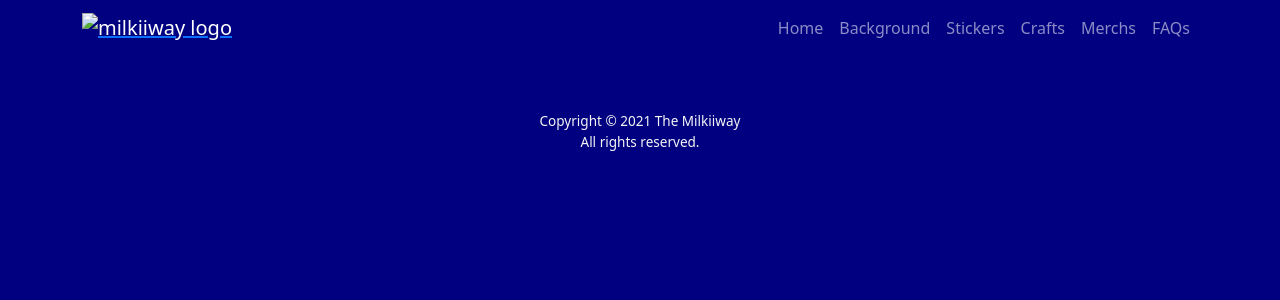
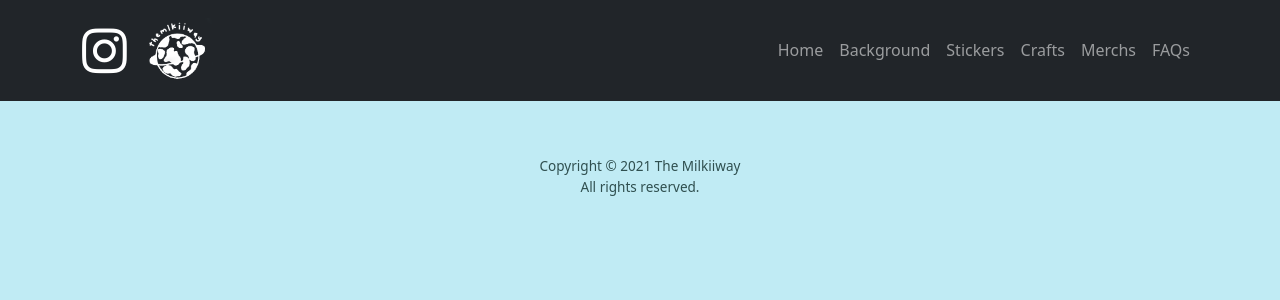
Before and after one commit to suipingooi/themilkii, a Django app: template templates/base-template.html in a window 1280 px wide. Shown: the top 300 px of the page. Run offline with Django 3.2, Linux system fonts and the light colour scheme; the template is opened without the code that fills it, so the values that code supplies are empty.

Commit message:
added favicon and logos

```diff
--- a/static/css/style.css
+++ b/static/css/style.css
@@ -1,6 +1,13 @@
 body {
-    background-color: navy;
-    color: whitesmoke;
+    background-color: #c0ebf4;
+    color: #2f4f4f;
+}
+
+#ig {
+    font-size: calc(28px + 1.8vw);
+}
+#mainlogo {
+    width: 70px;
 }
 #footer {
     position: relative;
@@ -14,3 +21,4 @@ body {
     font-size: calc(11px + 0.2vw);
     padding-top: 5px;
 }
+/* _____________________________________ */
--- a/templates/base-template.html
+++ b/templates/base-template.html
@@ -8,7 +8,7 @@
     <title>{% block head_title %}{%endblock%}</title>
 
     <!-- favicon -->
-    <!-- <link rel="icon" type="image/ico" href="{% static 'assets\images\favicon.ico' %}"> -->
+    <link rel="icon" type="image/ico" href="{% static 'assets\images\favicon.ico' %}">
 
     <!-- googlefont pairings -->
     <!-- <link
@@ -31,11 +31,13 @@
     <link rel="stylesheet" href="{% static 'css\style.css' %}">
 </head>
 <body>
-    <nav class="navbar navbar-expand-lg navbar-dark">
+    <nav class="navbar navbar-expand-lg navbar-dark bg-dark">
         <div class="container justify-content-between">
-            <a class="col" href="#">
-                <img id="mainlogo" class="navbar-brand" src="#"
-                    alt="milkiiway logo" /></a>
+            <a href="https://www.instagram.com/themlkiiway" target="blank"
+                id="ig" class="navbar-brand fab fa-instagram"></a>
+            <a class="navbar-brand" href="#">
+                <img id="mainlogo" class="navbar-brand" src="{% static 'assets\images\mlkiilogo_walpha.png' %}"
+                    alt="mlkiiway" /></a>
             <button class="navbar-toggler" type="button" data-bs-toggle="collapse" data-bs-target="#navigator"
                 aria-controls="navigator" aria-expanded="false" aria-label="Toggle navigation">
                 <span class="navbar-toggler-icon"></span>
```
Also changed, not shown: static/assets/images/favicon.ico (added), static/assets/images/mlkiilogo.jpg (added), static/assets/images/mlkiilogo_walpha.png (added).
